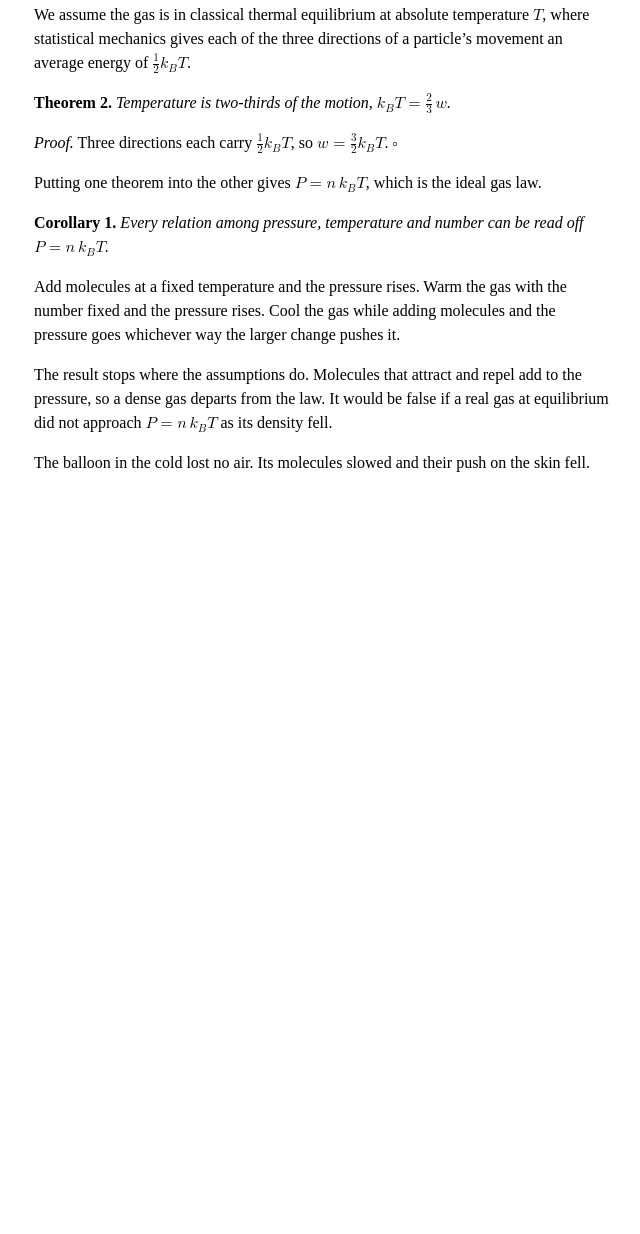
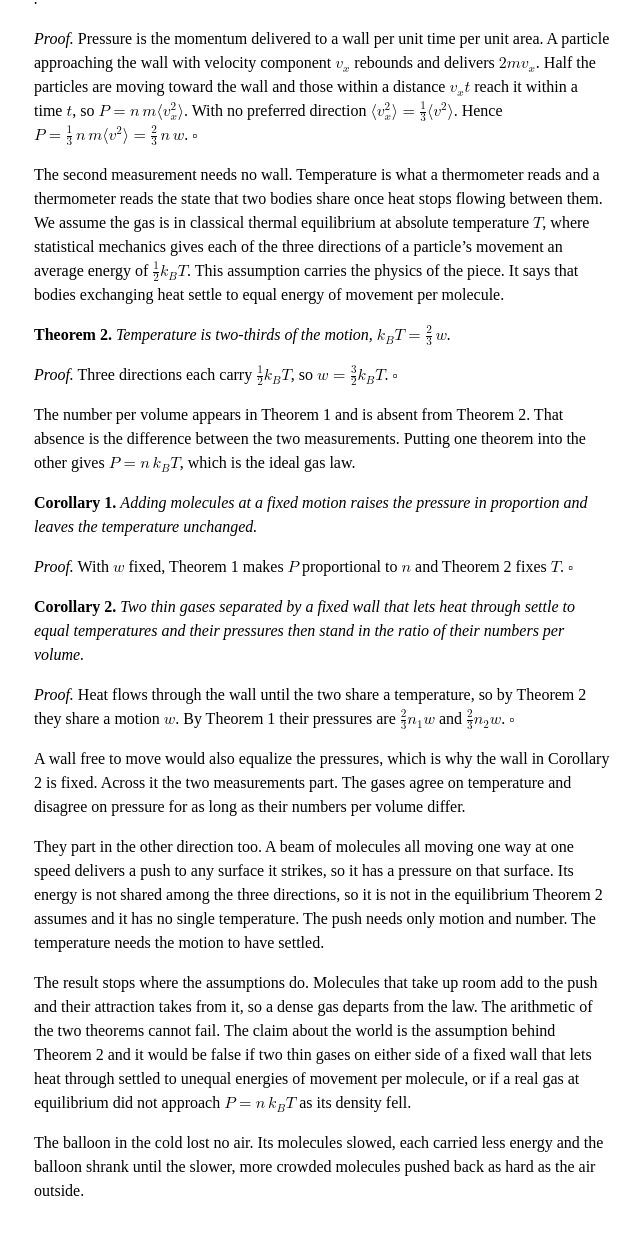
Before and after one commit to jamesxoliver/jamesoliver, a plain HTML site: page papers/ideal-gas-law.html in a window 1280 px wide. Shown: the part 1554-2788 px from the top of the page, without its empty margins (318-958 px from the left). Before the commit the page ends 2069 px from the top, so only its background shows below. Drawn offline with Linux system fonts and the light colour scheme.

Commit message:
Publish: rebuild site

```diff
--- a/papers/ideal-gas-law.html
+++ b/papers/ideal-gas-law.html
@@ -4,7 +4,7 @@
 <meta charset="utf-8">
 <meta name="viewport" content="width=device-width, initial-scale=1">
 <title>The Ideal Gas Law</title>
-<meta name="description" content="In a thin gas temperature is the motion of the molecules and pressure is that motion times their number in each unit of volume, so pressure is temperature times number.">
+<meta name="description" content="Temperature is the energy each molecule of a thin gas carries and pressure is the push the crowd of molecules delivers to a surface, so they are two measurements of one motion and the gas law relates them.">
 <link rel="alternate" type="text/markdown" href="ideal-gas-law.md">
 <style>
 body { max-width: 36rem; margin: 2.5rem auto; padding: 0 1.25rem; line-height: 1.5; }
@@ -19,9 +19,10 @@ img { max-width: 100%; }
 <body>
 <nav><a href="../">Home</a></nav>
 <h1>The Ideal Gas Law</h1>
-<p class="claim"><em>In a thin gas temperature is the motion of the
-molecules and pressure is that motion times their number in each unit of
-volume, so pressure is temperature times number.</em></p>
+<p class="claim"><em>Temperature is the energy each molecule of a thin
+gas carries and pressure is the push the crowd of molecules delivers to
+a surface, so they are two measurements of one motion and the gas law
+relates them.</em></p>
 <style>
 #gas-figure { margin: 1.5rem 0 2rem; --t: #d65a1f; --p: #7041c9; --v: #2f62cf; }
 @media (prefers-color-scheme: dark) { #gas-figure { --t: #ff8a4c; --p: #b694ff; --v: #7ea2ff; } }
@@ -41,7 +42,7 @@ volume, so pressure is temperature times number.</em></p>
 <span><i>k</i><i class="t">T</i> = ⅔
 <i>w</i></span><span><i class="p">P</i> = ⅔ <i>n w</i></span>
 </p>
-<canvas role="img" aria-label="Particles bounce in a closed box. Each hit on a wall flashes, and its length is the size of the kick.">
+<canvas role="img" aria-label="Particles bounce in a closed box. Pressure is measured at the walls, where each hit flashes and fills a gauge. Temperature is measured from the particles themselves, as the spread of their speeds.">
 </canvas>
 <div class="row">
 <label for="gas-speed"><i>w</i></label><input id="gas-speed" type="range" min="0" max="100" step="1" value="50" aria-label="Motion of each particle">
@@ -63,19 +64,25 @@ k</i><i class="t">T</i></span></span><b id="gas-Z">1.00</b>
 </div>
 </div>
 </figure>
-<script src="ideal-gas-law.js?v=0fc9b582"></script>
+<script src="ideal-gas-law.js?v=8bf82038"></script>
 <p>A sealed balloon carried from a warm room into the cold shrinks,
 though no air has left it. Pressure and temperature are taught as two
-properties of the air that happen to be linked. The question is why they
-are linked at all.</p>
-<p>They are linked because both measure the motion of the molecules. In
-a thin gas, with each line holding up to a fixed constant,</p>
+properties of the air that happen to be linked. The question is what
+each one is and why they are linked.</p>
+<p>Neither belongs to a single molecule. Each is a measurement of the
+crowd. Temperature measures the energy each molecule carries in its
+movement. Pressure measures the push the crowd delivers to a surface,
+which depends on that same energy and on how many molecules there are in
+each unit of volume. The two measurements are different and the gas law
+holds because one motion sets both. In a thin gas, with each line
+holding up to a fixed constant,</p>
 <p style="margin-left:2rem">
-temperature = motion<br> pressure = motion × number per volume<br>
-pressure = temperature × number per volume
+temperature = motion per molecule<br> pressure = motion per molecule ×
+number per volume<br> pressure = temperature × number per volume
 </p>
 <p>The third line follows from the first two and it is the ideal gas
-law. The work is to show the first two.</p>
+law. The work is to show the first two and then to show where the two
+measurements come apart.</p>
 <p>We assume a gas is
 <math display="inline" xmlns="http://www.w3.org/1998/Math/MathML"><semantics><mi>N</mi><annotation encoding="application/x-tex">N</annotation></semantics></math>
 point particles of mass
@@ -89,6 +96,7 @@ for the number per volume.</p>
 <math display="inline" xmlns="http://www.w3.org/1998/Math/MathML"><semantics><mi>w</mi><annotation encoding="application/x-tex">w</annotation></semantics></math>
 is the average energy of a particle’s movement,
 <math display="inline" xmlns="http://www.w3.org/1998/Math/MathML"><semantics><mrow><mi>w</mi><mo>=</mo><mstyle displaystyle="false"><mfrac><mn>1</mn><mn>2</mn></mfrac></mstyle><mi>m</mi><mo stretchy="false" form="prefix">⟨</mo><msup><mi>v</mi><mn>2</mn></msup><mo stretchy="false" form="postfix">⟩</mo></mrow><annotation encoding="application/x-tex">w = \tfrac{1}{2}m\langle v^2\rangle</annotation></semantics></math>.</p>
+<p>The first measurement is made at a wall.</p>
 <p><strong>Theorem 1.</strong> <em>Pressure is two-thirds of the motion
 times the number per volume,
 <math display="inline" xmlns="http://www.w3.org/1998/Math/MathML"><semantics><mrow><mi>P</mi><mo>=</mo><mstyle displaystyle="false"><mfrac><mn>2</mn><mn>3</mn></mfrac></mstyle><mspace width="0.167em"></mspace><mi>n</mi><mspace width="0.167em"></mspace><mi>w</mi></mrow><annotation encoding="application/x-tex">P = \tfrac{2}{3}\,n\,w</annotation></semantics></math>.</em></p>
@@ -110,12 +118,16 @@ With no preferred direction
 Hence
 <math display="inline" xmlns="http://www.w3.org/1998/Math/MathML"><semantics><mrow><mi>P</mi><mo>=</mo><mstyle displaystyle="false"><mfrac><mn>1</mn><mn>3</mn></mfrac></mstyle><mspace width="0.167em"></mspace><mi>n</mi><mspace width="0.167em"></mspace><mi>m</mi><mo stretchy="false" form="prefix">⟨</mo><msup><mi>v</mi><mn>2</mn></msup><mo stretchy="false" form="postfix">⟩</mo><mo>=</mo><mstyle displaystyle="false"><mfrac><mn>2</mn><mn>3</mn></mfrac></mstyle><mspace width="0.167em"></mspace><mi>n</mi><mspace width="0.167em"></mspace><mi>w</mi></mrow><annotation encoding="application/x-tex">P = \tfrac{1}{3}\,n\,m\langle v^2\rangle = \tfrac{2}{3}\,n\,w</annotation></semantics></math>.
 <math display="inline" xmlns="http://www.w3.org/1998/Math/MathML"><semantics><mi>▫</mi><annotation encoding="application/x-tex">\square</annotation></semantics></math></p>
-<p>We assume the gas is in classical thermal equilibrium at absolute
-temperature
+<p>The second measurement needs no wall. Temperature is what a
+thermometer reads and a thermometer reads the state that two bodies
+share once heat stops flowing between them. We assume the gas is in
+classical thermal equilibrium at absolute temperature
 <math display="inline" xmlns="http://www.w3.org/1998/Math/MathML"><semantics><mi>T</mi><annotation encoding="application/x-tex">T</annotation></semantics></math>,
 where statistical mechanics gives each of the three directions of a
 particle’s movement an average energy of
-<math display="inline" xmlns="http://www.w3.org/1998/Math/MathML"><semantics><mrow><mstyle displaystyle="false"><mfrac><mn>1</mn><mn>2</mn></mfrac></mstyle><msub><mi>k</mi><mi>B</mi></msub><mi>T</mi></mrow><annotation encoding="application/x-tex">\tfrac{1}{2}k_B T</annotation></semantics></math>.</p>
+<math display="inline" xmlns="http://www.w3.org/1998/Math/MathML"><semantics><mrow><mstyle displaystyle="false"><mfrac><mn>1</mn><mn>2</mn></mfrac></mstyle><msub><mi>k</mi><mi>B</mi></msub><mi>T</mi></mrow><annotation encoding="application/x-tex">\tfrac{1}{2}k_B T</annotation></semantics></math>.
+This assumption carries the physics of the piece. It says that bodies
+exchanging heat settle to equal energy of movement per molecule.</p>
 <p><strong>Theorem 2.</strong> <em>Temperature is two-thirds of the
 motion,
 <math display="inline" xmlns="http://www.w3.org/1998/Math/MathML"><semantics><mrow><msub><mi>k</mi><mi>B</mi></msub><mi>T</mi><mo>=</mo><mstyle displaystyle="false"><mfrac><mn>2</mn><mn>3</mn></mfrac></mstyle><mspace width="0.167em"></mspace><mi>w</mi></mrow><annotation encoding="application/x-tex">k_B T = \tfrac{2}{3}\,w</annotation></semantics></math>.</em></p>
@@ -124,22 +136,55 @@ motion,
 so
 <math display="inline" xmlns="http://www.w3.org/1998/Math/MathML"><semantics><mrow><mi>w</mi><mo>=</mo><mstyle displaystyle="false"><mfrac><mn>3</mn><mn>2</mn></mfrac></mstyle><msub><mi>k</mi><mi>B</mi></msub><mi>T</mi></mrow><annotation encoding="application/x-tex">w = \tfrac{3}{2}k_B T</annotation></semantics></math>.
 <math display="inline" xmlns="http://www.w3.org/1998/Math/MathML"><semantics><mi>▫</mi><annotation encoding="application/x-tex">\square</annotation></semantics></math></p>
-<p>Putting one theorem into the other gives
+<p>The number per volume appears in Theorem 1 and is absent from Theorem
+2. That absence is the difference between the two measurements. Putting
+one theorem into the other gives
 <math display="inline" xmlns="http://www.w3.org/1998/Math/MathML"><semantics><mrow><mi>P</mi><mo>=</mo><mi>n</mi><mspace width="0.167em"></mspace><msub><mi>k</mi><mi>B</mi></msub><mi>T</mi></mrow><annotation encoding="application/x-tex">P = n\,k_B T</annotation></semantics></math>,
 which is the ideal gas law.</p>
-<p><strong>Corollary 1.</strong> <em>Every relation among pressure,
-temperature and number can be read off
-<math display="inline" xmlns="http://www.w3.org/1998/Math/MathML"><semantics><mrow><mi>P</mi><mo>=</mo><mi>n</mi><mspace width="0.167em"></mspace><msub><mi>k</mi><mi>B</mi></msub><mi>T</mi></mrow><annotation encoding="application/x-tex">P = n\,k_B T</annotation></semantics></math>.</em></p>
-<p>Add molecules at a fixed temperature and the pressure rises. Warm the
-gas with the number fixed and the pressure rises. Cool the gas while
-adding molecules and the pressure goes whichever way the larger change
-pushes it.</p>
-<p>The result stops where the assumptions do. Molecules that attract and
-repel add to the pressure, so a dense gas departs from the law. It would
-be false if a real gas at equilibrium did not approach
+<p><strong>Corollary 1.</strong> <em>Adding molecules at a fixed motion
+raises the pressure in proportion and leaves the temperature
+unchanged.</em></p>
+<p><em>Proof.</em> With
+<math display="inline" xmlns="http://www.w3.org/1998/Math/MathML"><semantics><mi>w</mi><annotation encoding="application/x-tex">w</annotation></semantics></math>
+fixed, Theorem 1 makes
+<math display="inline" xmlns="http://www.w3.org/1998/Math/MathML"><semantics><mi>P</mi><annotation encoding="application/x-tex">P</annotation></semantics></math>
+proportional to
+<math display="inline" xmlns="http://www.w3.org/1998/Math/MathML"><semantics><mi>n</mi><annotation encoding="application/x-tex">n</annotation></semantics></math>
+and Theorem 2 fixes
+<math display="inline" xmlns="http://www.w3.org/1998/Math/MathML"><semantics><mi>T</mi><annotation encoding="application/x-tex">T</annotation></semantics></math>.
+<math display="inline" xmlns="http://www.w3.org/1998/Math/MathML"><semantics><mi>▫</mi><annotation encoding="application/x-tex">\square</annotation></semantics></math></p>
+<p><strong>Corollary 2.</strong> <em>Two thin gases separated by a fixed
+wall that lets heat through settle to equal temperatures and their
+pressures then stand in the ratio of their numbers per volume.</em></p>
+<p><em>Proof.</em> Heat flows through the wall until the two share a
+temperature, so by Theorem 2 they share a motion
+<math display="inline" xmlns="http://www.w3.org/1998/Math/MathML"><semantics><mi>w</mi><annotation encoding="application/x-tex">w</annotation></semantics></math>.
+By Theorem 1 their pressures are
+<math display="inline" xmlns="http://www.w3.org/1998/Math/MathML"><semantics><mrow><mstyle displaystyle="false"><mfrac><mn>2</mn><mn>3</mn></mfrac></mstyle><msub><mi>n</mi><mn>1</mn></msub><mi>w</mi></mrow><annotation encoding="application/x-tex">\tfrac{2}{3}n_1 w</annotation></semantics></math>
+and
+<math display="inline" xmlns="http://www.w3.org/1998/Math/MathML"><semantics><mrow><mstyle displaystyle="false"><mfrac><mn>2</mn><mn>3</mn></mfrac></mstyle><msub><mi>n</mi><mn>2</mn></msub><mi>w</mi></mrow><annotation encoding="application/x-tex">\tfrac{2}{3}n_2 w</annotation></semantics></math>.
+<math display="inline" xmlns="http://www.w3.org/1998/Math/MathML"><semantics><mi>▫</mi><annotation encoding="application/x-tex">\square</annotation></semantics></math></p>
+<p>A wall free to move would also equalize the pressures, which is why
+the wall in Corollary 2 is fixed. Across it the two measurements part.
+The gases agree on temperature and disagree on pressure for as long as
+their numbers per volume differ.</p>
+<p>They part in the other direction too. A beam of molecules all moving
+one way at one speed delivers a push to any surface it strikes, so it
+has a pressure on that surface. Its energy is not shared among the three
+directions, so it is not in the equilibrium Theorem 2 assumes and it has
+no single temperature. The push needs only motion and number. The
+temperature needs the motion to have settled.</p>
+<p>The result stops where the assumptions do. Molecules that take up
+room add to the push and their attraction takes from it, so a dense gas
+departs from the law. The arithmetic of the two theorems cannot fail.
+The claim about the world is the assumption behind Theorem 2 and it
+would be false if two thin gases on either side of a fixed wall that
+lets heat through settled to unequal energies of movement per molecule,
+or if a real gas at equilibrium did not approach
 <math display="inline" xmlns="http://www.w3.org/1998/Math/MathML"><semantics><mrow><mi>P</mi><mo>=</mo><mi>n</mi><mspace width="0.167em"></mspace><msub><mi>k</mi><mi>B</mi></msub><mi>T</mi></mrow><annotation encoding="application/x-tex">P = n\,k_B T</annotation></semantics></math>
 as its density fell.</p>
-<p>The balloon in the cold lost no air. Its molecules slowed and their
-push on the skin fell.</p>
+<p>The balloon in the cold lost no air. Its molecules slowed, each
+carried less energy and the balloon shrank until the slower, more
+crowded molecules pushed back as hard as the air outside.</p>
 </body>
 </html>
```
Also changed, not shown: index.html (+1 -1 lines), llms.txt.
